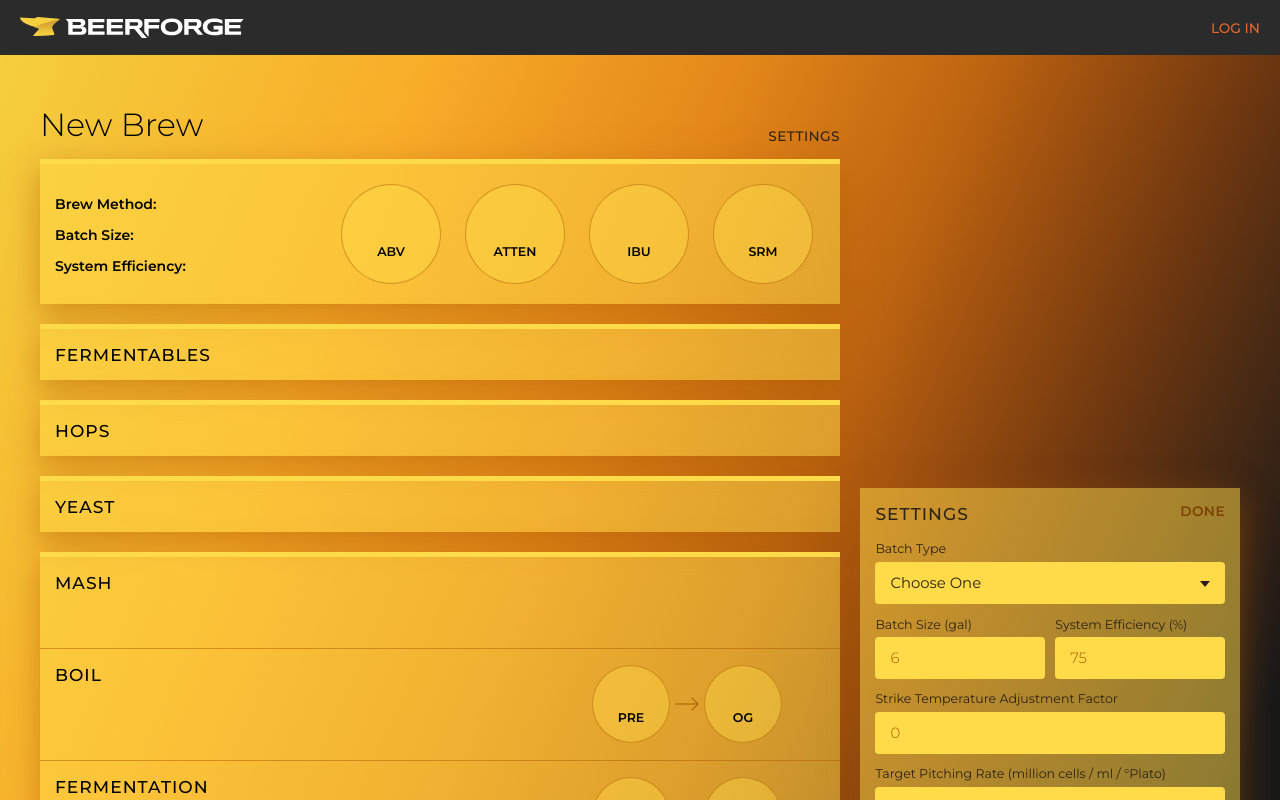
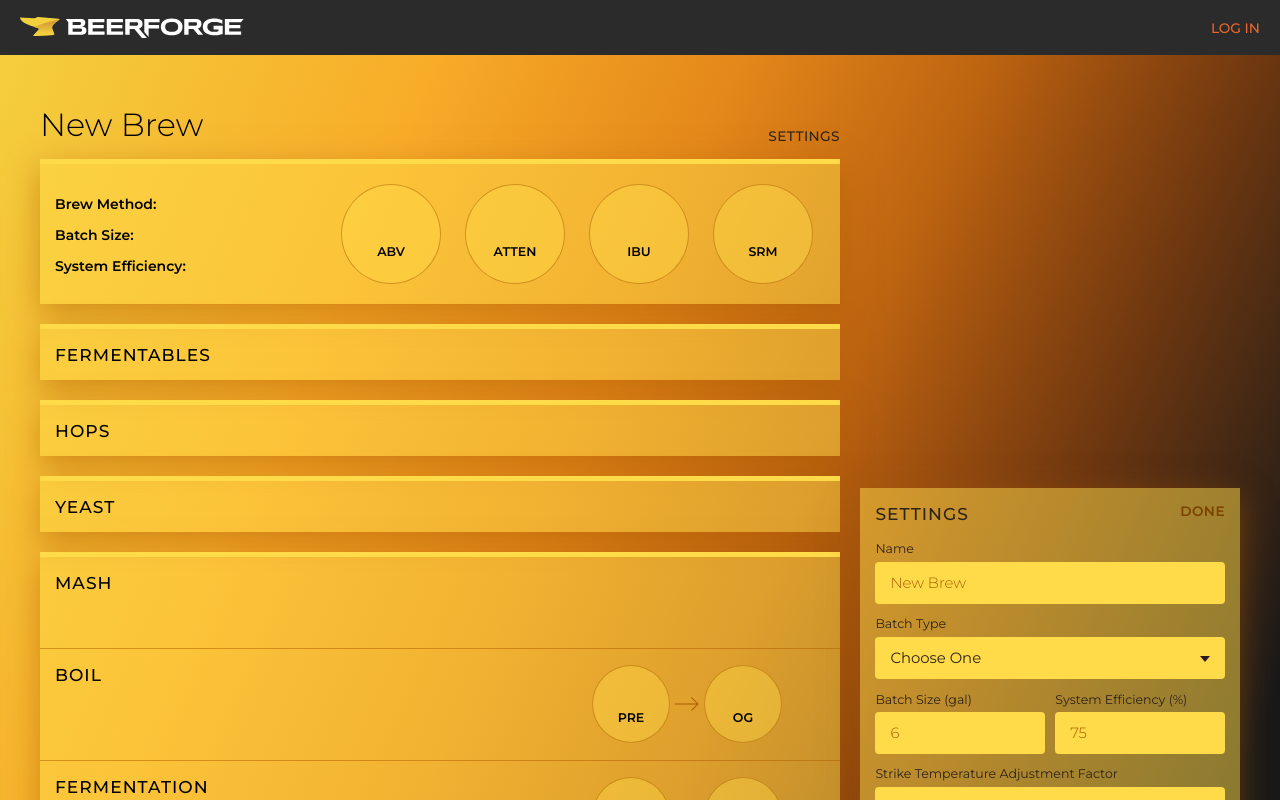
Before and after one commit to davereese/beerforge, a React (Create React App) app: page /brew in a window 1280 px wide. Both pictures are taken after a click on the button "SETTINGS". Shown: the top 800 px of the page. Built offline with nearby package versions, Linux system fonts and the light colour scheme.

Commit message:
adding name field in brew settings

```diff
--- a/src/components/Forms/BrewSettingsForm.tsx
+++ b/src/components/Forms/BrewSettingsForm.tsx
@@ -25,6 +25,15 @@ function BrewSettingsForm(props: Props) {
 
   return(
     <>
+      <label>
+        Name<br />
+        <input
+          type="text"
+          placeholder="New Brew"
+          defaultValue={`${props.brew.name}`}
+          onChange={dataChanged('name')}
+        />
+      </label>
       <label>Batch Type<br />
         <select
           onChange={dataChanged('batchType')}
```
